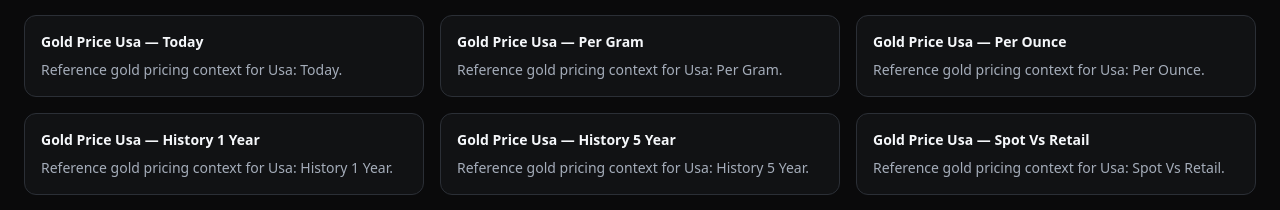
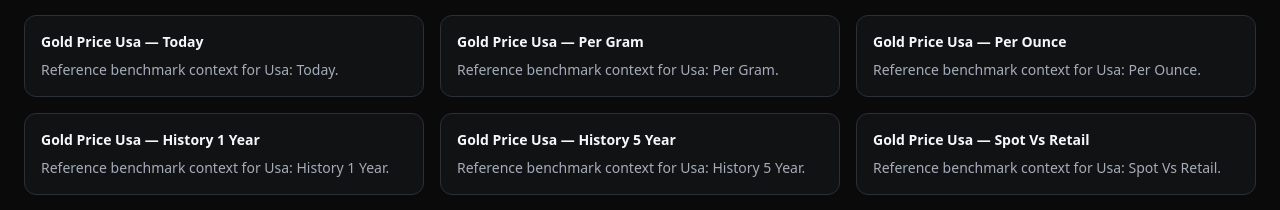
Before and after one commit to vctb12/Gold-tracker, a Next.js app: page /landing in a window 1280 px wide. Shown: the part 740-950 px from the top of the page. Built offline with nearby package versions, Linux system fonts and the light colour scheme.

Commit message:
feat: expand landing generator to 100+ pages (12 countries x 8 intents)

```diff
--- a/src/content/landing/expand.ts
+++ b/src/content/landing/expand.ts
@@ -1,6 +1,10 @@
 import { LandingPage } from "@/types/landing";
 
-const countries = ["usa", "uk", "india", "canada", "australia", "uae", "singapore", "germany", "france", "japan"];
+const countries = [
+  "usa", "uk", "india", "canada", "australia", "uae",
+  "singapore", "germany", "france", "japan", "brazil", "mexico"
+];
+
 const intents = [
   "today",
   "per-gram",
@@ -19,29 +23,42 @@ function titleCase(v: string) {
 export function buildExpandedLandingPages(): LandingPage[] {
   const pages: LandingPage[] = [];
 
-  for (const c of countries) {
+  for (const country of countries) {
     for (const intent of intents) {
-      const slug = `gold-price-${c}-${intent}`;
-      const country = titleCase(c);
+      const countryLabel = titleCase(country);
       const intentLabel = titleCase(intent);
 
       pages.push({
-        slug,
-        title: `Gold Price ${country} ${intentLabel} | Reference Insights`,
-        description: `Reference gold pricing context for ${country}: ${intentLabel}.`,
-        h1: `Gold Price ${country} — ${intentLabel}`,
-        intro: `Purpose-built reference page for ${country} users tracking ${intentLabel}.`,
-        referenceNote: "Reference/spot values are benchmark context and may be delayed or cached.",
-        retailNote: "Retail/jewelry outcomes include premiums, making fees, taxes, and seller spread.",
-        ctaLabel: "Open Dashboard",
-        ctaHref: "/",
+        slug: `gold-price-${country}-${intent}`,
+        title: `Gold Price ${countryLabel} ${intentLabel} | Reference Insights`,
+        description: `Reference benchmark context for ${countryLabel}: ${intentLabel}.`,
+        h1: `Gold Price ${countryLabel} — ${intentLabel}`,
+        intro: `Purpose-built reference page for ${countryLabel} users tracking ${intentLabel}.`,
+        referenceNote:
+          "Reference/spot values are benchmark context and may be delayed, cached, or fallback-labeled.",
+        retailNote:
+          "Retail/jewelry prices are separate outcomes with premiums, making fees, taxes, and seller spread.",
+        ctaLabel: intent.includes("history") ? "Open Full History" : intent === "alerts-guide" ? "Go to Alerts" : "Open Dashboard",
+        ctaHref: intent.includes("history") ? "/history" : intent === "alerts-guide" ? "/alerts" : "/",
         sections: [
-          { heading: "Reference context", body: "Use this page for benchmark trend context and comparison." },
-          { heading: "Retail interpretation", body: "Do not treat benchmark values as final checkout quotes." }
+          {
+            heading: "Reference context",
+            body: "Use benchmark values for trend/context, not final checkout assumptions."
+          },
+          {
+            heading: "Retail interpretation",
+            body: "Retail outcomes include taxes, fees, fabrication/making charges, and seller margin."
+          }
         ],
         faqs: [
-          { q: "Is this retail checkout pricing?", a: "No. This is benchmark reference context." },
-          { q: "Why can local prices differ?", a: "Local taxes, fees, premiums, and inventory dynamics." }
+          {
+            q: "Is this retail checkout pricing?",
+            a: "No. This is benchmark reference context, not final store checkout."
+          },
+          {
+            q: "Why can local prices differ?",
+            a: "Local taxes, conversion spread, premiums, and inventory conditions."
+          }
         ]
       });
     }
```
